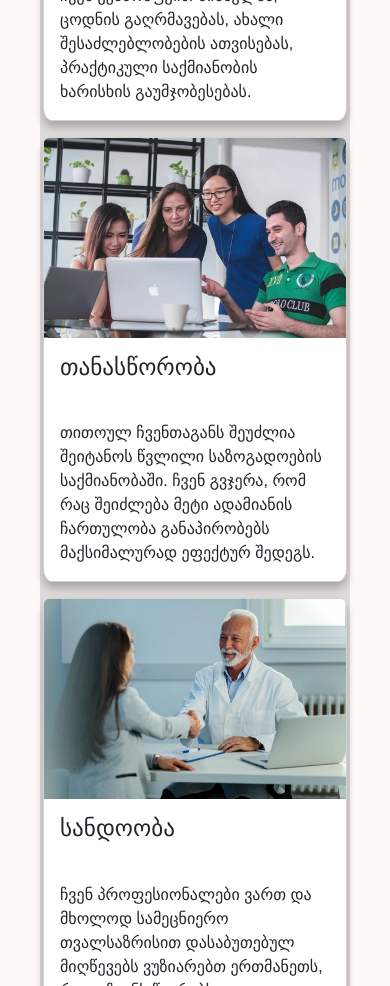
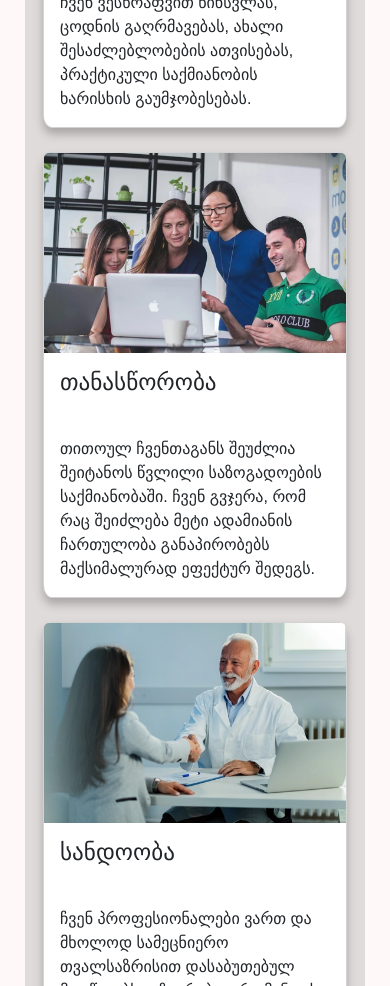
Before and after one commit to Taso007/NailSociety, a React (Vite) app in the folder NailSociety/: page / in a window 390 px wide. Shown: the part 1660-2646 px from the top of the page. Built offline with nearby package versions, Linux system fonts and the light colour scheme; no server answers.

Commit message:
fixed home page responsiveness

```diff
--- a/NailSociety/src/components/home/home.css
+++ b/NailSociety/src/components/home/home.css
@@ -11,7 +11,6 @@
   overflow: hidden;
   border-radius: 0% !important;
 }
-
 .img1 {
   object-fit: cover;
   height: 100%;
@@ -19,39 +18,27 @@
   border-radius: 0% !important;
 }
 
-.card-title-overwrite{
-  font-size: 6rem;
-}
-
-.card-containerr{
-  display: flex;
-  flex-direction: row;
-  justify-content: space-between;
-  gap: 1rem;
-  max-width: 1280px;
-  flex-wrap: wrap;
+.card-title-overwrite {
+  font-size: clamp(3rem, 6vw, 6rem);
 }
 
 .values-container {
-  padding-bottom: 5%;
+  padding: 0 24px 5%;
   background-color: rgba(163, 162, 162, 0.342);
-  margin-bottom: 80px;
+  margin: 6% 0 80px;
   display: flex;
   align-items: center;
   flex-direction: column;
-  margin-top: 6%;
   width: 100%;
+  min-width: 340px;
 }
-
 .values-container h1 {
   padding-bottom: 2%;
 }
-
 .heading {
   margin-top: 3%;
   margin-bottom: 2%;
 }
-
 .heading__title {
   font-weight: 600;
 }
@@ -60,16 +47,33 @@
   margin-bottom: 5%;
 }
 
+.card-containerr {
+  display: grid;
+  grid-template-columns: repeat(auto-fit, minmax(280px, 1fr));
+  gap: 24px;
+  max-width: 1280px;
+  width: 100%;
+  margin-inline: auto;
+  justify-items: center;
+}
 
+.card-containerr > * {
+  width: min(100%, 360px);
+  min-width: 0;
+}
+
+.card img.card-img-top {
+  width: 100%;
+  aspect-ratio: 16 / 9;
+  object-fit: cover;
+  display: block;
+}
 
 @media (max-width: 768px) {
-
   .card-title-overwrite {
     font-size: 3rem;
   }
-  .card-containerr {
-    flex-direction: column;
-    gap: 1rem;
-    align-items: center;
+  .values-container {
+    padding: 0 16px 5%;
   }
 }
```
